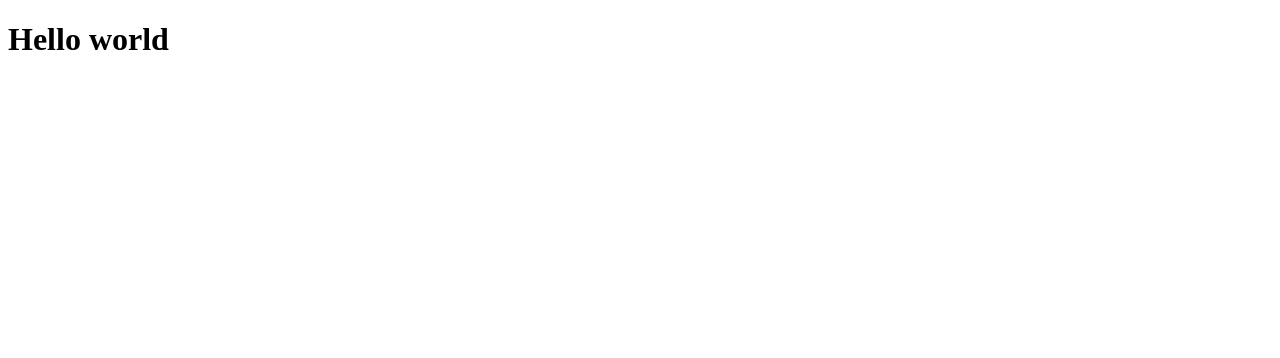
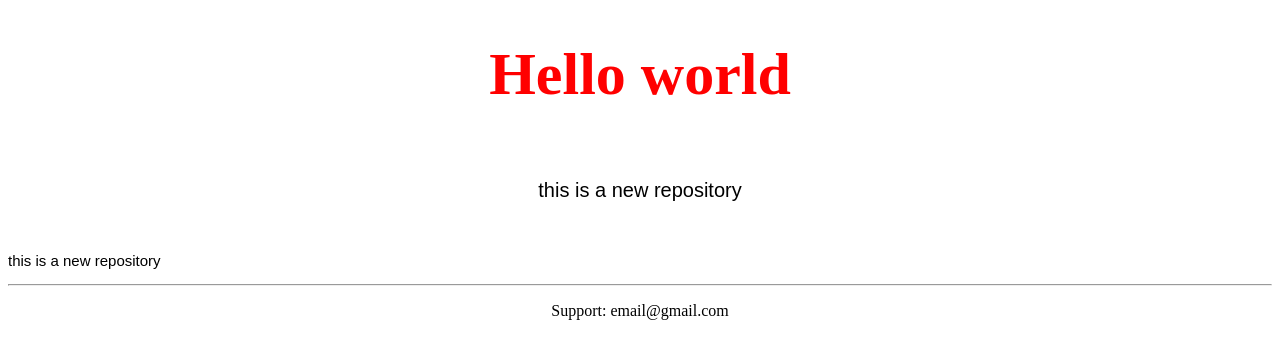
Before and after one commit to spivak19/coursera-js, a plain HTML site: page site/index.html in a window 1280 px wide. Drawn offline with Linux system fonts and the light colour scheme.

Commit message:
major update

```diff
--- a/site/index.html
+++ b/site/index.html
@@ -5,8 +5,38 @@
 	<title>Hello</title>
 </head>
 <body>
+<h1 style ="color: red;
+			font-size: 60px;
+			text-align: center;">
+	Hello world
+</h1>
 
-<h1> Hello world</h1>
+<p style = "color: black;
+			font-size: 20px;
+			font-family: sans-serif;
+			text-align: center;
+			margin-top: 70px;
+			margin-bottom: 50px">
 
+	this is a new repository
+</p>
+
+
+<p style = "color: black;
+			font-size: 15px;
+			font-family: sans-serif;">
+
+	this is a new repository
+</p>
+
+<footer>
+	<hr>
+	<p  style = "text-align: center;"
+		onclick = "alert('Emailing this is Useless...');">
+
+	Support: email@gmail.com
+	</p>
+
+</footer>
 </body>
 </html>
```
